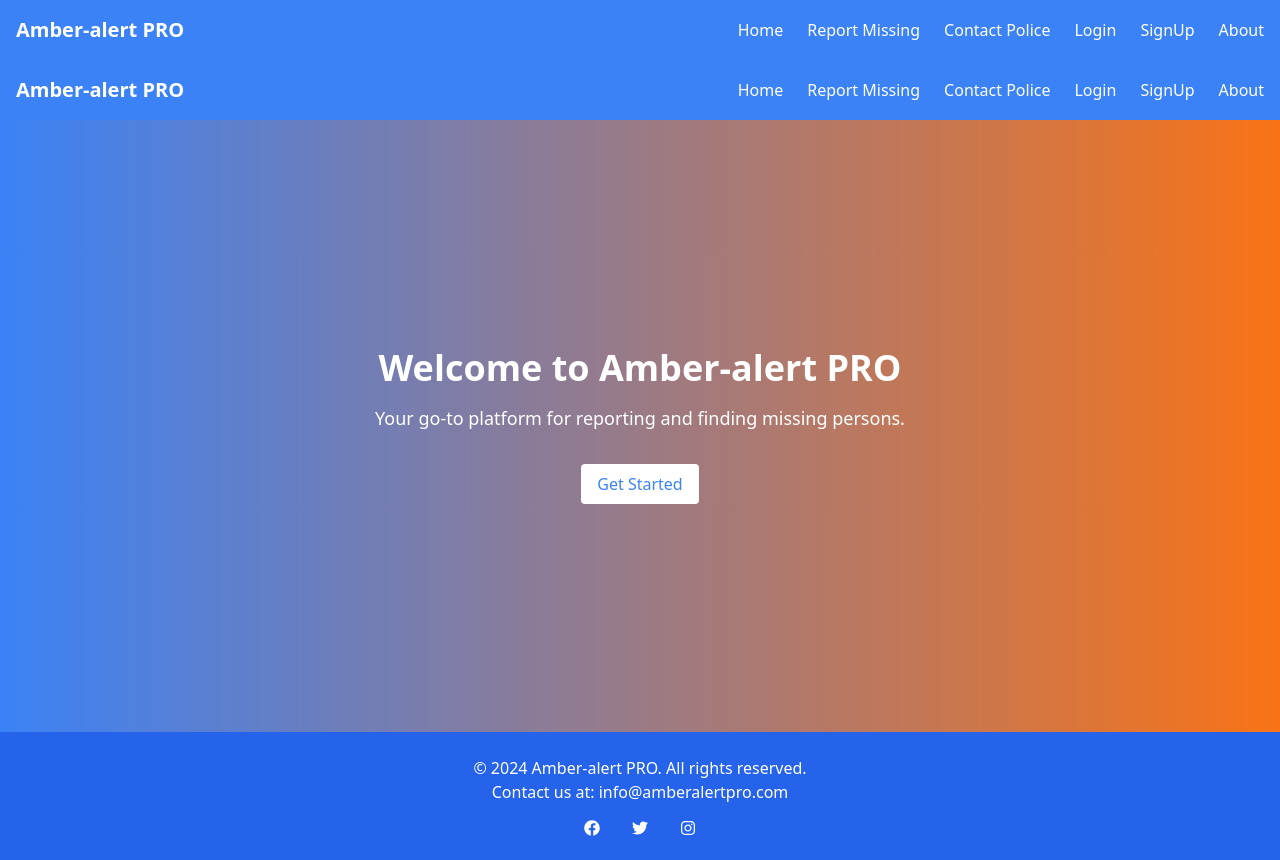
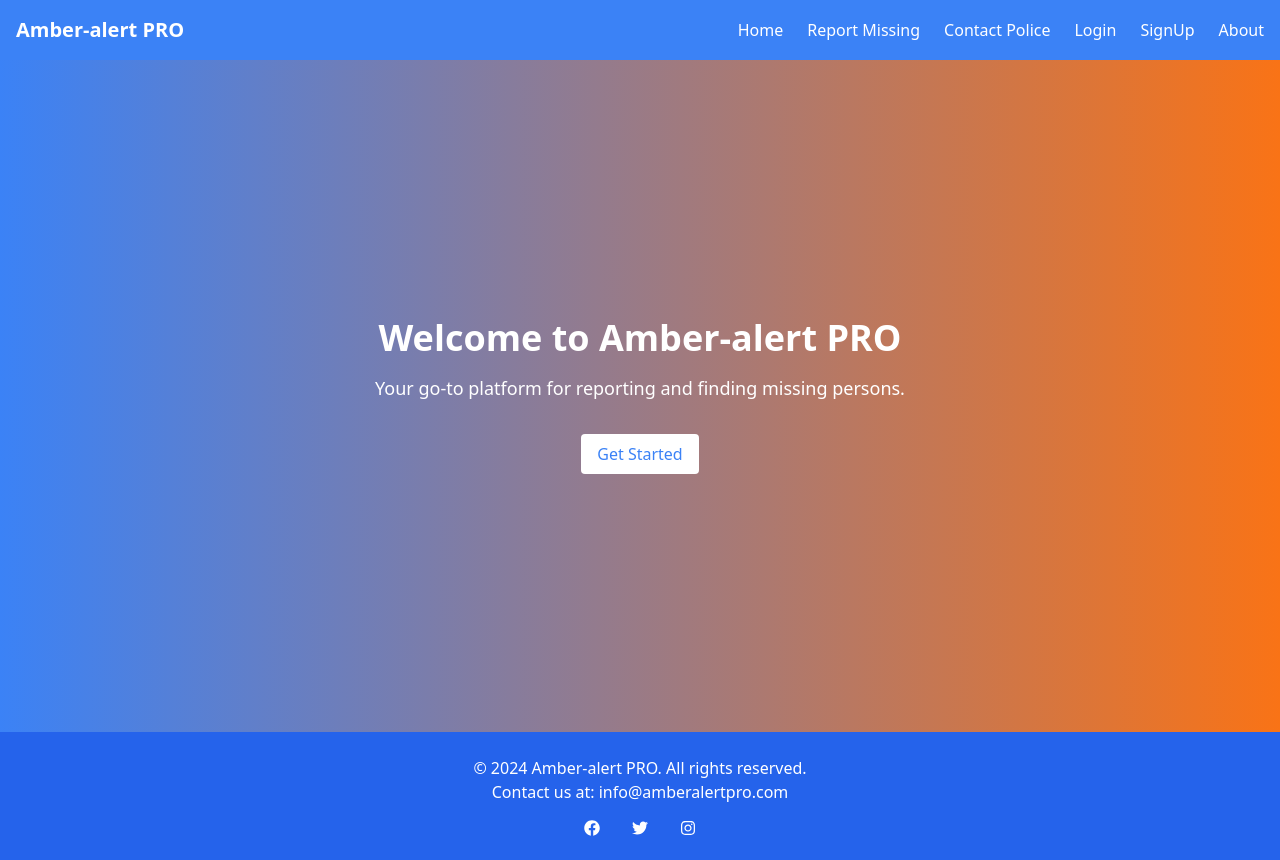
Before and after one commit to ntswakikekana/Amber-alert_PRO, a React (Create React App) app in the folder amber/: page / in a window 1280 px wide. Built offline with nearby package versions, Linux system fonts and the light colour scheme; the HTML template or start-up script is replaced by a standard one.

Commit message:
modified landing page and axios installation

```diff
--- a/amber/package.json
+++ b/amber/package.json
@@ -7,6 +7,7 @@
     "@testing-library/jest-dom": "^5.17.0",
     "@testing-library/react": "^13.4.0",
     "@testing-library/user-event": "^13.5.0",
+    "axios": "^1.7.7",
     "react": "^18.3.1",
     "react-dom": "^18.3.1",
     "react-icons": "^5.3.0",
--- a/amber/src/components/LandingPage.js
+++ b/amber/src/components/LandingPage.js
@@ -1,13 +1,11 @@
 import React from 'react';
 import { Link } from 'react-router-dom';
-import NavBar from './NavBar';
 import { FaFacebook, FaTwitter, FaInstagram } from 'react-icons/fa';
 
 const LandingPage = () => {
   return (
     <div className="min-h-screen flex flex-col">
-      {/* NavBar */}
-      <NavBar />
+
 
       {/* Main Content */}
       <div className="flex-grow bg-gradient-to-r from-blue-500 to-orange-500 flex flex-col items-center justify-center">
```
Also changed, not shown: 1 other file (tests, documents, lock files or other folders).
